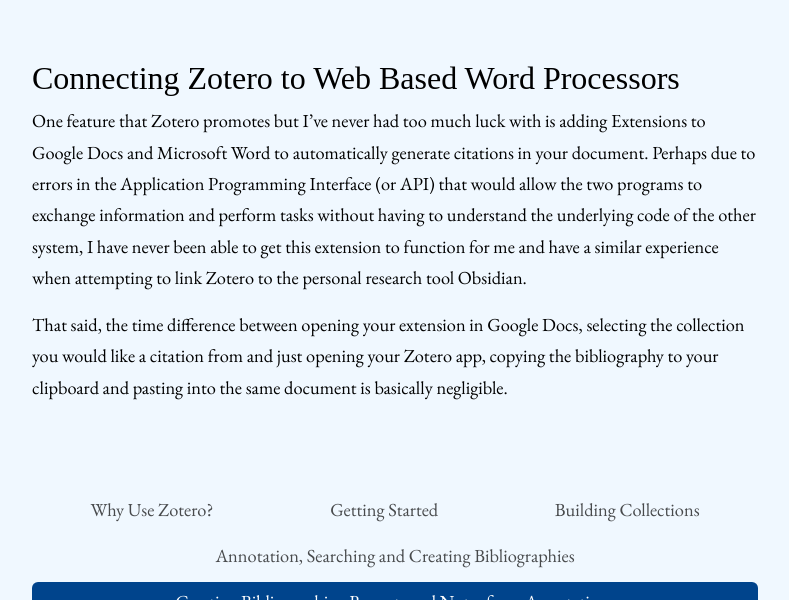
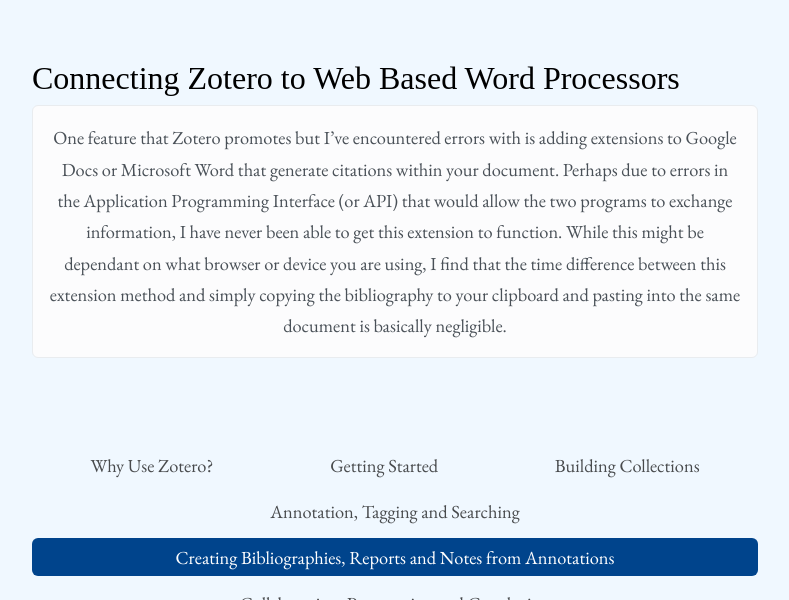
Before and after one commit to aweymo-ui/zotero_intro, a Jekyll site: the page built from content/5_bib.md, in a window 1280 px wide and 900 px high, scrolled down 968 px, cut to the strip 152-752 px from the top of the window. Shown: the whole strip, without its empty margins (245-1034 px from the left). Built offline with Jekyll 4.4.1, drawn with Linux system fonts in a browser that asks for light colours; some web fonts are replaced; some of the changed text lies outside the part shown.

```diff
--- a/content/4_anno.md
+++ b/content/4_anno.md
@@ -1,6 +1,6 @@
 ---
-title: Annotation, Searching and Creating Bibliographies
-nav: Annotation, Searching and Creating Bibliographies
+title: Annotation, Tagging and Searching
+nav: Annotation, Tagging and Searching
 gallery: true
 ---
 
--- a/content/5_bib.md
+++ b/content/5_bib.md
@@ -20,8 +20,6 @@ Finally, another great feature for creating summaries between collections is the
 
 ## Connecting Zotero to Web Based Word Processors
 
-One feature that Zotero promotes but I’ve never had too much luck with is adding Extensions to Google Docs and Microsoft Word to automatically generate citations in your document. Perhaps due to errors in the Application Programming Interface (or API) that would allow the two programs to exchange information and perform tasks without having to understand the underlying code of the other system, I have never been able to get this extension to function for me and have a similar experience when attempting to link Zotero to the personal research tool Obsidian.
-
-That said, the time difference between opening your extension in Google Docs, selecting the collection you would like a citation from and just opening your Zotero app, copying the bibliography to your clipboard and pasting into the same document is basically negligible.
+{% include alert.html text="One feature that Zotero promotes but I’ve encountered errors with is adding extensions to Google Docs or Microsoft Word that generate citations within your document. Perhaps due to errors in the Application Programming Interface (or API) that would allow the two programs to exchange information, I have never been able to get this extension to function. While this might be dependant on what browser or device you are using, I find that the time difference between this extension method and simply copying the bibliography to your clipboard and pasting into the same document is basically negligible." color="light" align="center" %}
 
 <br>
```
Also changed, not shown: other parts of content/5_bib.md (+1 -1 lines), content/1_why.md (+1 -1 lines), content/2_starting.md (+4 -4 lines), content/3_building.md (+3 -3 lines), content/6_conclusion.md (+6 -1 lines), 12 other files.
